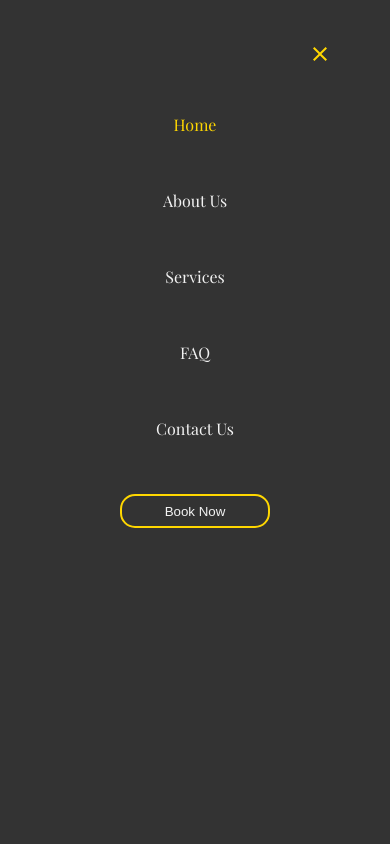
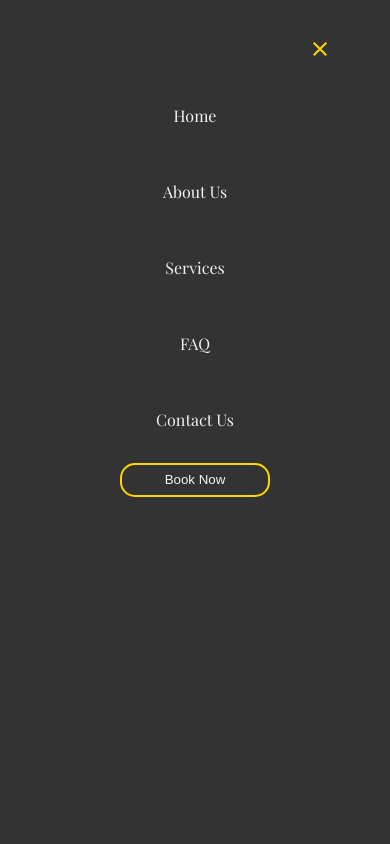
Before and after one commit to Parrasite9/studiono1, a React (Create React App) app: page / in a window 390 px wide. Both pictures are taken after a click on the icon 362 px from the left and 28 px from the top of the page. Shown: the top 844 px of the page. Built offline with nearby package versions, Linux system fonts and the light colour scheme; a web font is replaced by a local one.

Commit message:
navlinks updated for paths and CSS selectors have been updated.:

```diff
--- a/src/CSS/Global_Components/Navbar.css
+++ b/src/CSS/Global_Components/Navbar.css
@@ -38,13 +38,13 @@
     BELOW THIS IS REFERENCING THE OPEN MENU NAV (MOBILE)
     =================================================== */
 
-    .navlinks > a {
+    .desktop__navlinks > .nav-item {
         color: #f2f2f2;
         text-decoration: none;
+        cursor: pointer;
     }
 
-    /*!!!!!!!! DOUBLE CHECK AND SEE IF THIS IS WORKING !!!!!!!!!!!!!!  */
-    .navlinks > a:active {
+    .desktop__navlinks > .nav-item.active {
         color: #ffd700;
     }
 
@@ -87,14 +87,14 @@
         align-content: center; /* Center align the items vertically */
       }
 
-      .navlinks > a {
+      .fullscreen__navbar .navlinks > .nav-item {
         color: #f2f2f2;
         text-decoration: none;
         text-align: center;
         padding: 15% 0;
       }
 
-      .navlinks > a.active {
+      .fullscreen__navbar .navlinks > .nav-item .active {
         color: #ffd700;
     }
 
@@ -132,7 +132,7 @@
             color: #ffd700;
         }
 
-        .desktop__navlinks > a:hover {
+        .desktop__navlinks > .nav-item:hover {
             color: #ffd700;
         }
 
--- a/src/Components/Global_Components/Navbar.js
+++ b/src/Components/Global_Components/Navbar.js
@@ -2,7 +2,7 @@ import '../../CSS/Global_Components/Navbar.css';
 import React, { useEffect, useState } from 'react';
 import MenuIcon from '@mui/icons-material/Menu';
 import CloseIcon from '@mui/icons-material/Close';
-import { Link, useLocation } from 'react-router-dom';
+import { Link, useLocation, useNavigate } from 'react-router-dom';
 
 function Navbar() {
   // SHOWS DESKTOP MENU AS NEEDED
@@ -16,6 +16,7 @@ function Navbar() {
   };
 
   const location = useLocation()
+  const navigate = useNavigate(); // useNavigate for React Router v6
 
   const links = [
     { to: "/", text: "Home" },
@@ -24,6 +25,17 @@ function Navbar() {
     { to: "/FAQ", text: "FAQ" },
     { to: "/ContactUs", text: "Contact Us" },
   ];
+
+  const handleLinkClick = (link) => {
+    if (link.to.startsWith("#") && location.pathname === '/') {
+      scrollToSection(link.to);
+    } else if (link.to.startsWith("#")) {
+      navigate('/');
+      setTimeout(() => scrollToSection(link.to), 0);
+    } else {
+      navigate(link.to);
+    }
+  };
 
   const scrollToSection = (sectionId) => {
     const section = document.querySelector(sectionId);
@@ -61,26 +73,13 @@ function Navbar() {
 
           <div className="desktop__navlinks">
               {links.map((link, index) => (
-          link.to.startsWith("#") ? (
-            // Use <a> for internal page anchors
-            <a
+                <div
                   key={index}
-              href={link.to}
-              onClick={() => scrollToSection(link.to)}
-              className={location.pathname === link.to ? 'active' : ''}
+                  onClick={() => handleLinkClick(link)}
+                  className={`nav-item ${location.pathname === link.to ? 'active' : ''}`}
                 >
                   {link.text}
-            </a>
-          ) : (
-            // Use <Link> for different routes
-            <Link
-              key={index}
-              to={link.to}
-              className={location.pathname === link.to ? 'active' : ''}
-            >
-              {link.text}
-            </Link>
-          )
+                </div>
               ))}
               <Link to="/Book-Now"><button>Book Now</button></Link>
             </div>
@@ -96,13 +95,16 @@ function Navbar() {
 
             <div className="navlinks">
               {links.map((link, index) => (
-                  <Link
+                <div
                   key={index}
-                    to={link.to}
-                    className={location.pathname === link.to ? 'active' : ''}
+                  onClick={() => {
+                    handleLinkClick(link);
+                    triggerMenu(); // Close the menu after clicking a link
+                  }}
+                  className={`nav-item ${location.pathname === link.to ? 'active' : ''}`}
                 >
                   {link.text}
-                  </Link>
+                </div>
               ))}
               <Link to="/Book-Now"><button>Book Now</button></Link>
             </div>
@@ -110,7 +112,6 @@ function Navbar() {
         ) : (
           <div className="navbar__container">
             <div className="logo">
-                {/* <h3>STUDIO NO. 1</h3> */}
               <Link to='/'>Studio No. 1</Link>
             </div>
 
```
Lines whose indentation alone changed are shown as unchanged.
